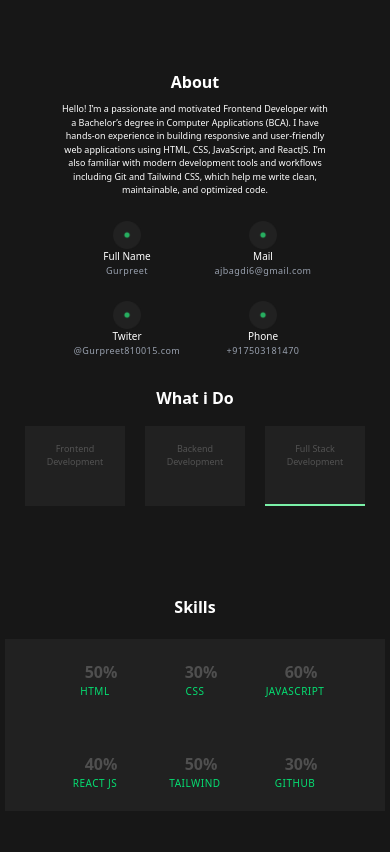
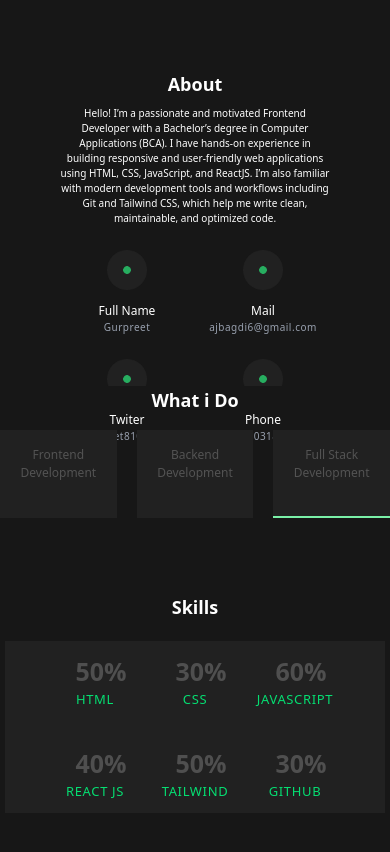
Before and after one commit to Gurpreet-bit-maker/PortFolio_with_projects, a React app: page / in a window 390 px wide. Shown: the part 294-1146 px from the top of the page. Built offline with nearby package versions, Linux system fonts and the light colour scheme; the HTML template or start-up script is replaced by a standard one.

Commit message:
size incerese

```diff
--- a/src/Pages/About.jsx
+++ b/src/Pages/About.jsx
@@ -15,8 +15,8 @@ export default function About() {
       className=" h-[35vh]  md:h-[60vh] md:flex md:flex-col md:px-40"
     >
       {/* about */}
-      <h1 className="text-white text-center  md:text-3xl font-bold">About</h1>
-      <div className="text-white text-[9px] md:text-lg mt-2 md:mt-10">
+      <h1 className="text-white text-center text-lg md:text-3xl font-bold">About</h1>
+      <div className="text-white text-[10px] md:text-lg mt-2 md:mt-10">
         <p className="px-15 text-center leading-">
           Hello! I’m a passionate and motivated Frontend Developer with a
           Bachelor’s degree in Computer Applications (BCA). I have hands-on
@@ -34,11 +34,11 @@ export default function About() {
               className="text-black  text-center w-30 p-1  flex flex-col justify-center items-center md:h-50 md:w-50"
               key={index}
             >
-              <img className="w-7 md:w-15 " src={aboutImg} alt="" />
-              <h3 className="text-[10px] md:text-[17px] text-white md:pt-5">
+              <img className="w-10 md:w-15 " src={aboutImg} alt="" />
+              <h3 className="text-[12px] md:text-[17px] text-white md:pt-5 pt-3">
                 {item.title}
               </h3>
-              <h3 className="text-[9px] md:text-sm  text-gray-400 tracking-wider">
+              <h3 className="text-[10px] md:text-sm  text-gray-400 tracking-wider">
                 {item.id}
               </h3>
             </div>
--- a/src/Pages/Skills.jsx
+++ b/src/Pages/Skills.jsx
@@ -9,7 +9,7 @@ export default function Skills() {
   ];
   return (
     <div className=" bg-[#171717] h-[35vh]  flex flex-col text-center justify-center items-center">
-      <h1 className="font-bold md:text-4xl font-bold text-white">Skills</h1>
+      <h1 className="font-bold text-lg md:text-4xl font-bold text-white">Skills</h1>
       <div className="flex flex-wrap gap-3 px-1 bg-[#212121] m-5 w-95 justify-center items-center ">
         {skillsData.map((item, id) => {
           return (
@@ -17,8 +17,8 @@ export default function Skills() {
               key={id}
               className=" w-22 flex flex-col h-20 justify-center items-center"
             >
-              <b className="text-[#4F4F4F] pl-3">{item.percentage}</b>
-              <p className="text-green-400 text-[10px] tracking-wider">{item.tech}</p>
+              <b className="text-[#4F4F4F] text-[25px] pl-3">{item.percentage}</b>
+              <p className="text-green-400  text-[13px] tracking-wider">{item.tech}</p>
             </div>
           );
         })}
--- a/src/Pages/WhatDo.jsx
+++ b/src/Pages/WhatDo.jsx
@@ -1,32 +1,32 @@
 export default function WhatDo() {
   let border =
-    " h-20 md:h-60 w-25 md:w-100 text-center pt-4 px-1 bg-[#212121] hover:bg-white hover:text-white";
+    " h-22 md:h-60 w-30 md:w-100 text-center pt-4 px-1 bg-[#212121] hover:bg-white hover:text-white";
   return (
     <>
       <div className="  bg-[#171717] md:pt-10 h-50 md:h-[100vh] md:items-start   flex flex-col justify-start">
-        <h1 className=" bg-[#171717] md:text-4xl mt-5  font-bold text-center text-white ">
+        <h1 className=" bg-[#171717] text-lg md:text-4xl mt-5  font-bold text-center text-white ">
           What i Do
         </h1>
 
         {/* Four divs */}
         <div className="flex  gap-5 justify-center pt-4">
           <div className={border}>
-            <i className="fa-solid fa-laptop-code  text-green-400  md:text-[50px]"></i>
-            <h1 className="text-[9px] md:text-2xl md:pt-5 text-[#535353]">
+            <i className="fa-solid fa-laptop-code  text-green-400 text-lg  md:text-[50px]"></i>
+            <h1 className="text-[12px] md:text-2xl md:pt-5 text-[#535353]">
               {" "}
               Frontend <br /> Development
             </h1>
           </div>
           <div className={border}>
-            <i className="fa-solid fa-code  text-green-400 md:text-[50px]"></i>
-            <h1 className="text-[9px] md:text-2xl md:pt-5 text-[#535353]">
+            <i className="fa-solid fa-code  text-green-400 text-lg md:text-[50px]"></i>
+            <h1 className="text-[12px] md:text-2xl md:pt-5 text-[#535353]">
               {" "}
               Backend <br /> Development
             </h1>
           </div>
-          <div className="border-green-300 border-b-2 text-center pt-4 px-1 bg-[#212121] hover:bg-white hover:text-white  w-25 md:w-100">
-            <i className="fa-brands fa-dev text-green-400 md:text-[50px]"></i>
-            <h1 className="text-[9px] md:text-2xl md:pt-5 text-[#535353]">
+          <div className="border-green-300 border-b-2 text-center pt-4 px-1 bg-[#212121] hover:bg-white hover:text-white  w-30 md:w-100">
+            <i className="fa-brands fa-dev text-green-400 text-lg md:text-[50px]"></i>
+            <h1 className="text-[12px] md:text-2xl md:pt-5 text-[#535353]">
               {" "}
               Full Stack <br /> Development
             </h1>
```
